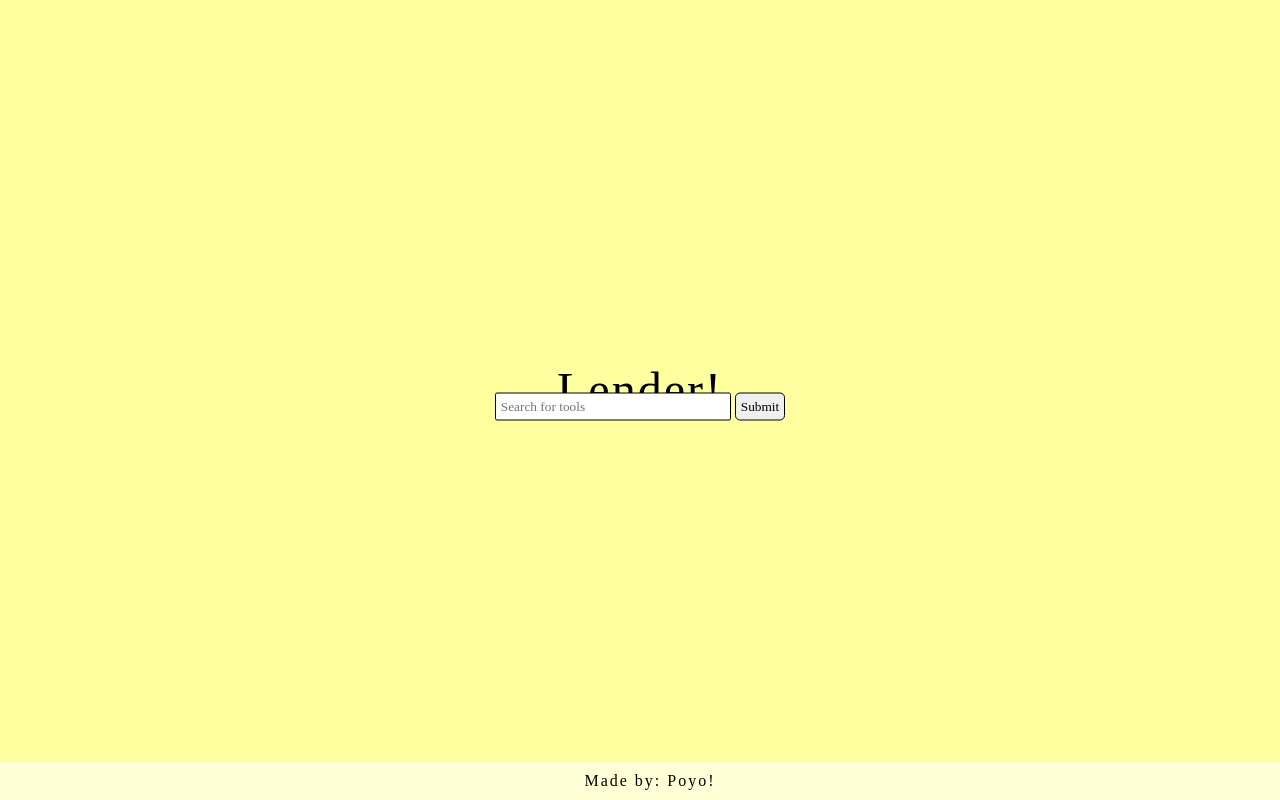
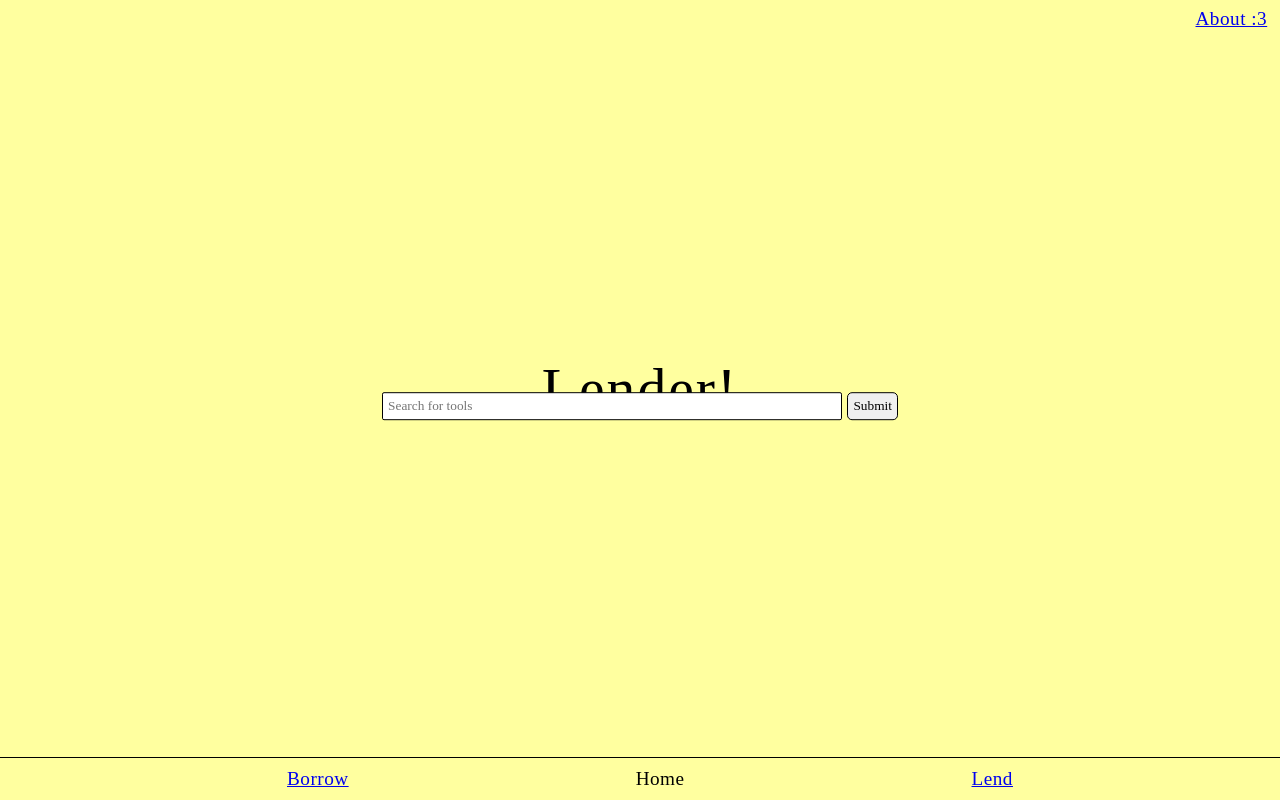
Before and after one commit to MrDaPoyo/avery-lender, a plain HTML site: page index.html in a window 1280 px wide. Drawn offline with Linux system fonts and the light colour scheme; a web font is replaced by a local one.

Commit message:
Main page finished!

```diff
--- a/index.html
+++ b/index.html
@@ -11,6 +11,7 @@
 <html> <!-- Html content goes hereeeeee :D -->
     <!-- Inside the html tag, there must be another body tag -->
      <body> <!-- The actual body, what the web browser renders goes inside. -->
+        <a href="lend" id="about-link">About :3</a>
         <div id="search-container">
             <p style="font-size: 3em; padding:0;margin:0;text-align:center;letter-spacing: 2px;">Lender!</p>
             <div id="inline-container">
@@ -19,7 +20,9 @@
             </div>
         </div>
         <footer>
-            <p style="font-size: 1em; padding:0;margin:0;text-align:center;letter-spacing: 2px;">Made by: Poyo!</p>
+            <a href="borrow" style="font-size: 1em; padding:0;margin:0;text-align:center;">Borrow</a>
+            <p style="font-size: 1em; padding:0;margin:0;text-align:center;">Home</p>
+            <a href="lend" style="font-size: 1em; padding:0;margin:0;text-align:center;">Lend</a>
         </footer>
      </body>
 </html>
--- a/style.css
+++ b/style.css
@@ -3,6 +3,8 @@ body {
     margin: 0;
     padding: 0;
     background-color: #ffff9f;
+    letter-spacing: 0.5px;
+    font-size: 1.2em;
 }
 
 #search-container {
@@ -14,7 +16,7 @@ body {
     align-items: center;
     justify-content: center;
     text-align: center;
-    width: 25%;
+    width: 50%;
     padding:0;
     margin:0;
 }
@@ -46,6 +48,18 @@ footer {
     bottom: 0;
     width: 100%;
     text-align: center;
-    background-color: #ffffd6;
+    border-top: 1px solid black;
     padding: 10px;
+    display: flex;
+    justify-content: center;
+    align-items: center;
+    flex-direction: row;
+    flex-wrap: wrap;
+    gap: 10px;
+    justify-content: space-evenly;
 }
+#about-link {
+    position: absolute;
+    top: 1%;
+    right: 1%;
+}
```
